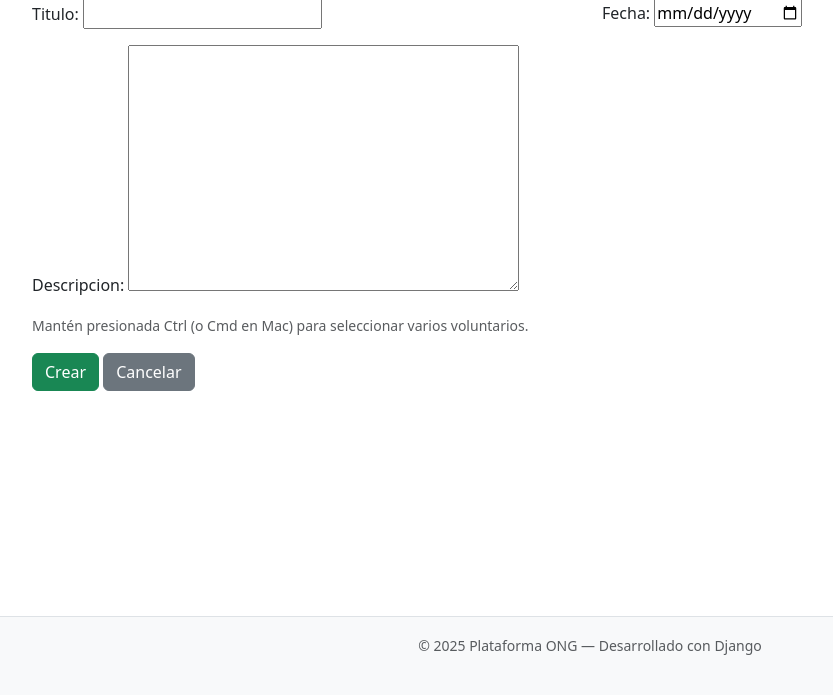
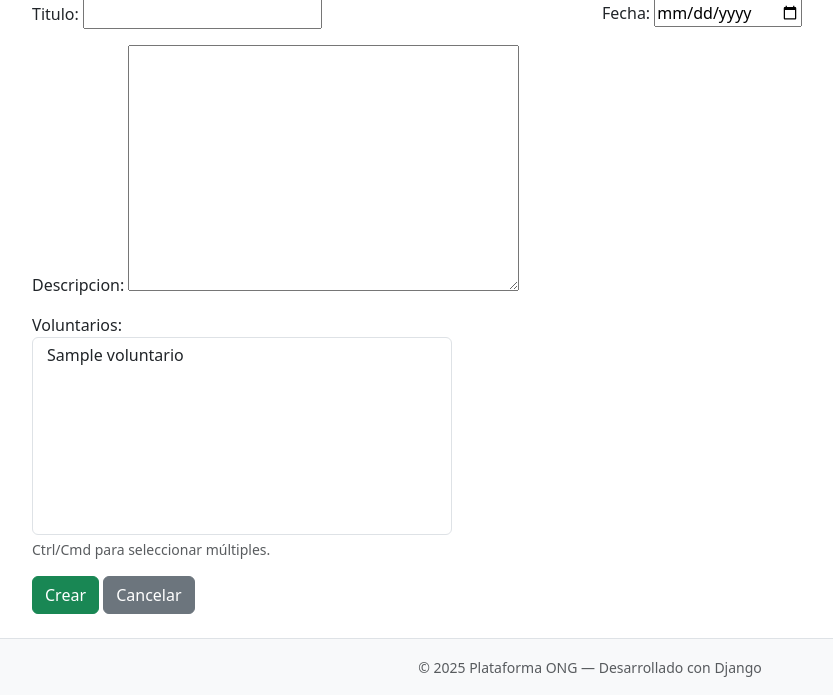
Before and after one commit to JATeR912/M7_AE6_ABPRO-Ejercicio_grupal, a Django app: page /crear_evento/ in a window 1280 px wide. Shown: the part 127-822 px from the top of the page, without its empty margins (50-883 px from the left). Before the commit the page ends 782 px from the top, so only its background shows below. Run offline with Django 5.2, Linux system fonts and the light colour scheme; tables that the repository leaves empty hold one stand-in row (values such as "Sample post").

Commit message:
Actualización del formulario de eventos y README.md

```diff
--- a/gestionar_voluntarios/forms.py
+++ b/gestionar_voluntarios/forms.py
@@ -9,7 +9,14 @@ class VoluntarioForm(forms.ModelForm):
 class EventoForm(forms.ModelForm):
     class Meta:
         model = Evento
-        fields = ['titulo', 'descripcion', 'fecha']
+        fields = ['titulo', 'descripcion', 'fecha', 'voluntarios']
         widgets = {
             "fecha": forms.DateInput(attrs={"type": "date"}),
+            "voluntarios": forms.SelectMultiple(
+                attrs={
+                    "class": "form-select",
+                    "size": 8,
+                    "style": "max-width: 420px;"
+                }
+            ),
         }
--- a/gestionar_voluntarios/templates/eventos/eventos_form.html
+++ b/gestionar_voluntarios/templates/eventos/eventos_form.html
@@ -23,12 +23,12 @@
     {{ form.descripcion.errors }}
   </div>
 
-  <div class="mb-3">
-    {{ form.voluntarios.label_tag }}
-    {{ form.voluntarios }}
-    <small class="form-text text-muted">Mantén presionada Ctrl (o Cmd en Mac) para seleccionar varios voluntarios.</small>
-    {{ form.voluntarios.errors }}
-  </div>
+<div class="mb-3">
+  {{ form.voluntarios.label_tag }}
+  {{ form.voluntarios }}
+  <div class="form-text">Ctrl/Cmd para seleccionar múltiples.</div>
+  {{ form.voluntarios.errors }}
+</div>
 
   <div class="mt-3">
     <button type="submit" class="btn btn-success">{{ accion }}</button>
--- a/gestionar_voluntarios/views.py
+++ b/gestionar_voluntarios/views.py
@@ -75,9 +75,10 @@ def crear_evento(request):
         if form.is_valid():
             try:
                 with transaction.atomic():
-                    evento = form.save()
+                    evento = form.save(commit=False)
                     evento.creador = request.user
                     evento.save()
+                    form.save_m2m()
                 messages.success(request, "Evento creado correctamente.")
                 return redirect('lista_eventos')
             except IntegrityError:
@@ -95,9 +96,10 @@ def actualizar_evento(request, evento_id):
         if form.is_valid():
             try:
                 with transaction.atomic():
-                    form.save()
+                    form.save(commit=False)
                     evento.creador = request.user
                     evento.save()
+                    form.save_m2m()
                 messages.success(request, "Evento actualizado correctamente.")
                 return redirect('lista_eventos')
             except IntegrityError:
```
Also changed, not shown: README.md.
